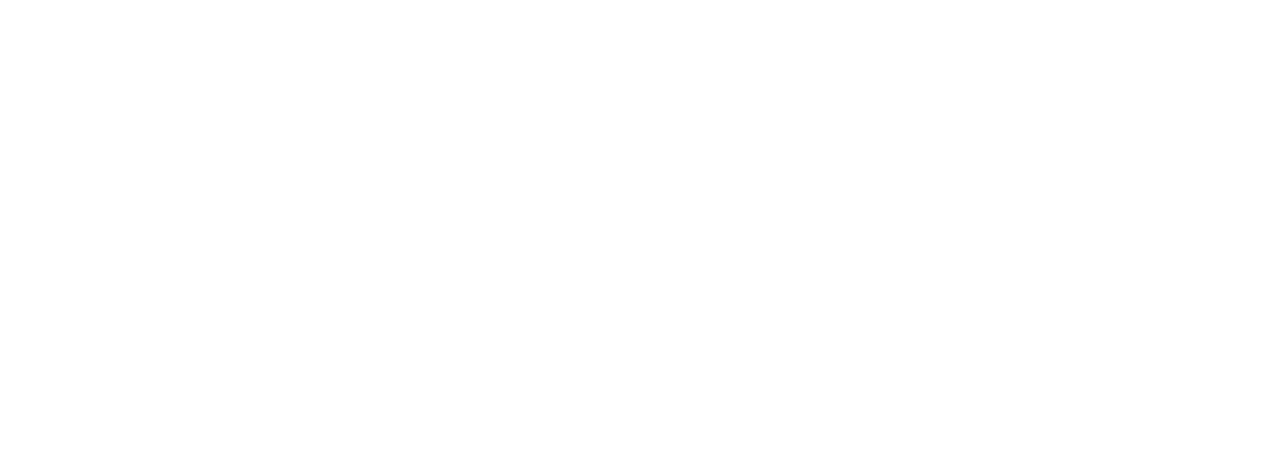
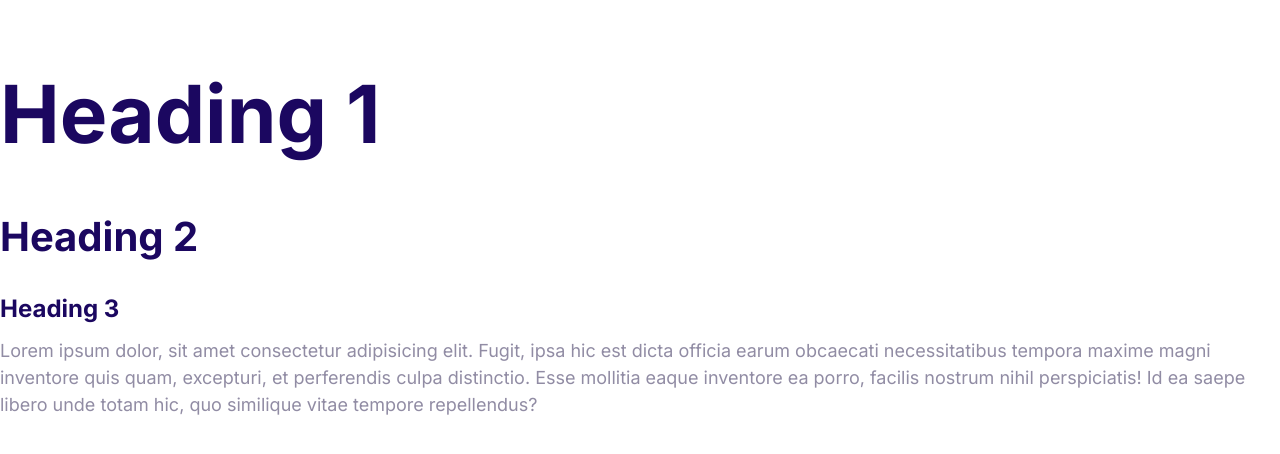
Before and after one commit to JiexinLee/lee-html-learning, a plain HTML site: page index.html in a window 1280 px wide. Drawn offline with Linux system fonts and the light colour scheme.

Commit message:
Defined font style

```diff
--- a/css/styles.css
+++ b/css/styles.css
@@ -5,3 +5,50 @@
   --color-headings: #1b0760;
   --color-body: #918ca4;
 }
+
+html {
+  /* 62.5% = 10px */
+  font-size: 62.5%;
+}
+
+body {
+  font-family: Inter, Arial, Arial, Helvetica, sans-serif;
+  font-size: 2.4rem;
+  line-height: 1.5;
+  color: var(--color-body);
+}
+
+h1,
+h2,
+h3 {
+  color: var(--color-headings);
+  margin-bottom: 1rem;
+}
+h1 {
+  font-size: 7rem;
+}
+h2 {
+  font-size: 4rem;
+}
+h3 {
+  font-size: 3rem;
+}
+
+p {
+  margin-top: 0;
+}
+
+@media screen and (min-width: 1024px) {
+  body {
+    font-size: 1.8rem;
+  }
+  h1 {
+    font-size: 8rem;
+  }
+  h2 {
+    font-size: 4rem;
+  }
+  h3 {
+    font-size: 2.4rem;
+  }
+}
--- a/index.html
+++ b/index.html
@@ -6,12 +6,21 @@
     <meta http-equiv="X-UA-Compatible" content="IE=edge">
     <meta name="viewport" content="width=device-width, initial-scale=1.0">
     <title>Leeify</title>
+    <link rel="preconnect" href="https://fonts.googleapis.com">
+    <link rel="preconnect" href="https://fonts.gstatic.com" crossorigin>
+    <link href="https://fonts.googleapis.com/css2?family=Inter:wght@400;700&display=swap" rel="stylesheet">
     <link rel="stylesheet" href="css/normalize.css">
     <link rel="stylesheet" href="css/styles.css">
 </head>
 
 <body>
-
+    <h1>Heading 1</h1>
+    <h2>Heading 2</h2>
+    <h3>Heading 3</h3>
+    <p>Lorem ipsum dolor, sit amet consectetur adipisicing elit. Fugit, ipsa hic est dicta officia earum obcaecati
+        necessitatibus tempora maxime magni inventore quis quam, excepturi, et perferendis culpa distinctio. Esse
+        mollitia eaque inventore ea porro, facilis nostrum nihil perspiciatis! Id ea saepe libero unde totam hic, quo
+        similique vitae tempore repellendus?</p>
 </body>
 
 </html>
```
